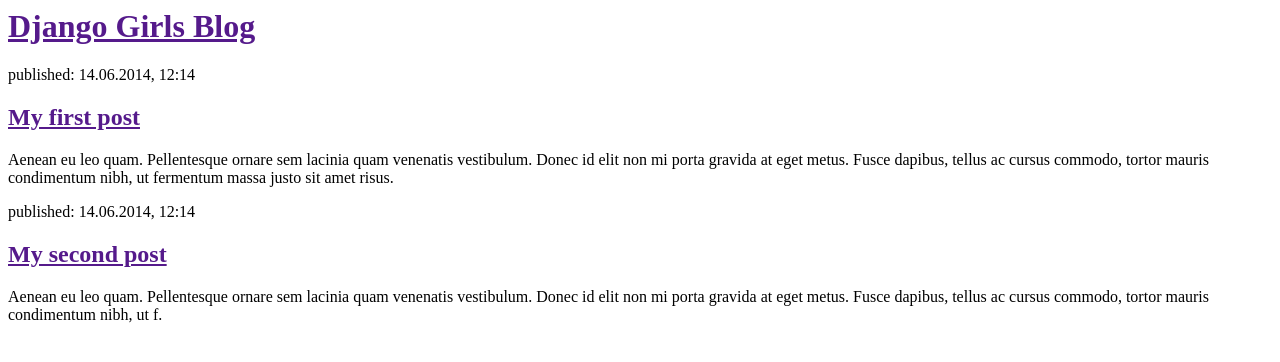
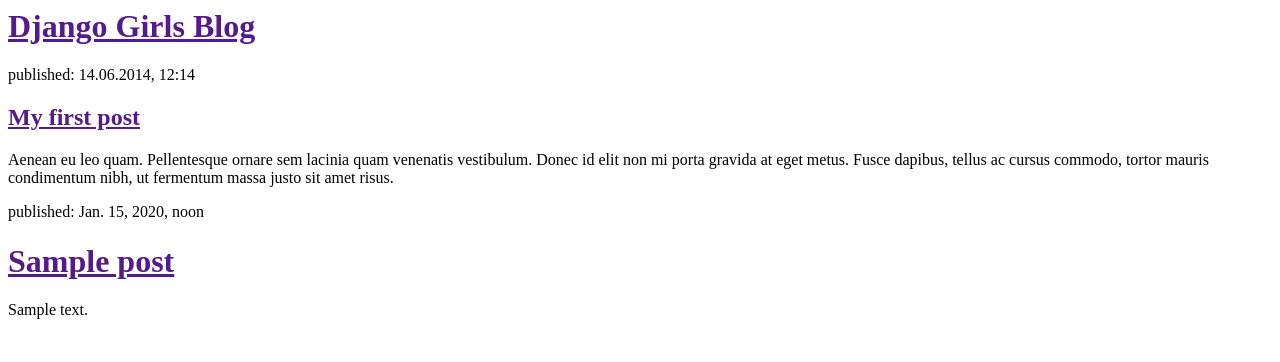
Before and after one commit to AlexxKotof/my-first-blog, a Django app: template blog/templates/blog/post_list.html in a window 1280 px wide. Shown: the top 362 px of the page. Run offline with Django 3.2, Linux system fonts and the light colour scheme; the template is opened without the code that fills it: values that come from a table or form of the project are taken from there, others are empty; tables that the repository leaves empty hold one stand-in row (values such as "Sample post").

Commit message:
Modified templates to display posts from database

```diff
--- a/blog/templates/blog/post_list.html
+++ b/blog/templates/blog/post_list.html
@@ -1,22 +1,27 @@
 <html>
+
 <head>
     <title>Django Girls blog</title>
 </head>
+
 <body>
     <div>
         <h1><a href="">Django Girls Blog</a></h1>
     </div>
-
     <div>
         <p>published: 14.06.2014, 12:14</p>
         <h2><a href="">My first post</a></h2>
         <p>Aenean eu leo quam. Pellentesque ornare sem lacinia quam venenatis vestibulum. Donec id elit non mi porta gravida at eget metus. Fusce dapibus, tellus ac cursus commodo, tortor mauris condimentum nibh, ut fermentum massa justo sit amet risus.</p>
     </div>
-
     <div>
-                <p>published: 14.06.2014, 12:14</p>
-                <h2><a href="">My second post</a></h2>
-                <p>Aenean eu leo quam. Pellentesque ornare sem lacinia quam venenatis vestibulum. Donec id elit non mi porta gravida at eget metus. Fusce dapibus, tellus ac cursus commodo, tortor mauris condimentum nibh, ut f.</p>
+    {% for post in posts %}
+        <div>
+            <p>published: {{ post.published_date }}</p>
+            <h1><a href="">{{ post.title }}</a></h1>
+            <p>{{ post.text|linebreaksbr }}</p>
+        </div>
+    {% endfor %}
     </div>
 </body>
+
 </html>
--- a/blog/views.py
+++ b/blog/views.py
@@ -1,5 +1,7 @@
 from django.shortcuts import render
+from django.utils import timezone
+from .models import Post
 
-# Create your views here.
 def post_list(request):
-    return render(request, 'blog/post_list.html', {})
+    posts = Post.objects.filter(published_date__lte=timezone.now()).order_by('published_date')
+    return render(request, 'blog/post_list.html', {'posts': posts})
```
Lines whose indentation alone changed are shown as unchanged.
